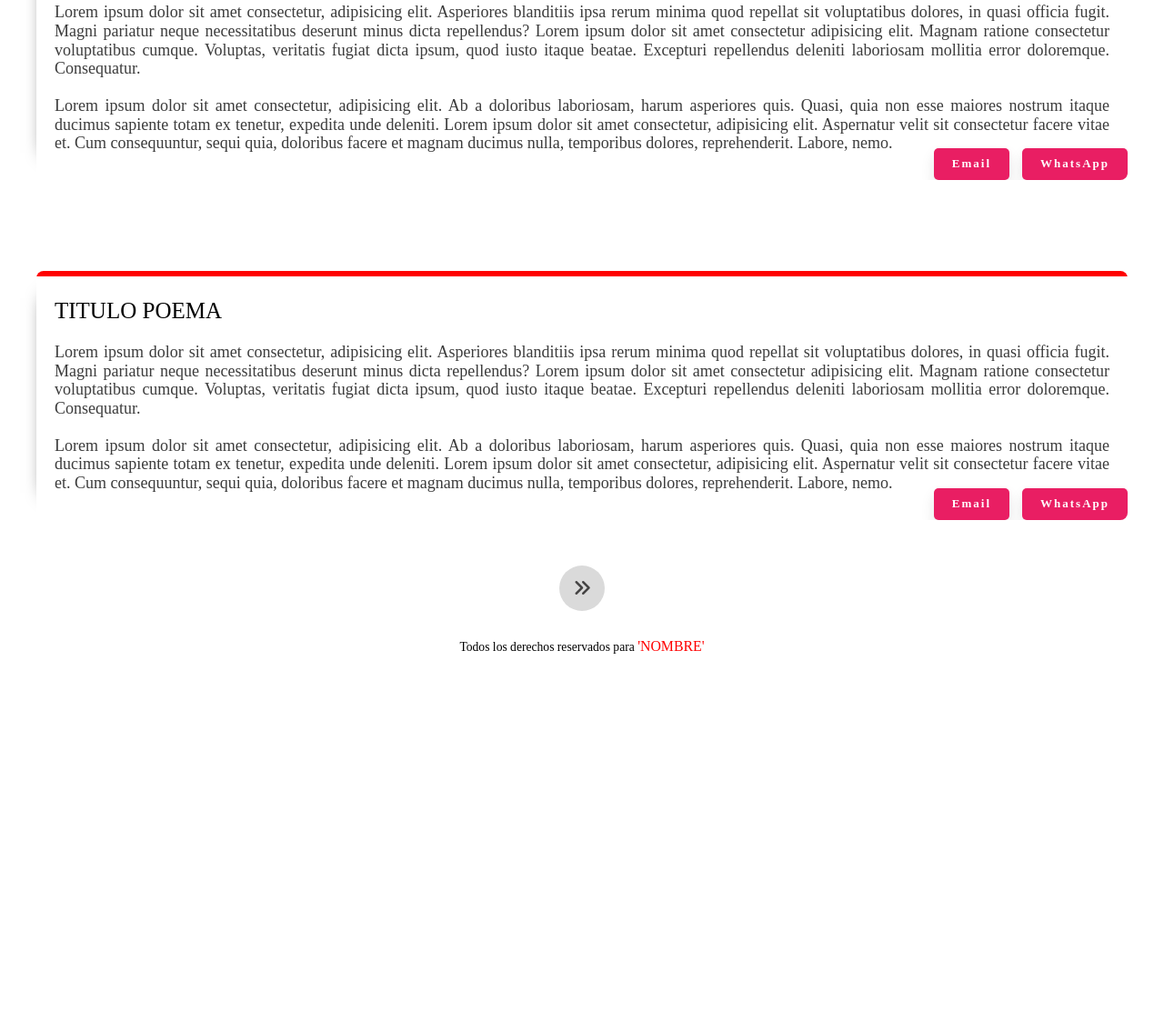
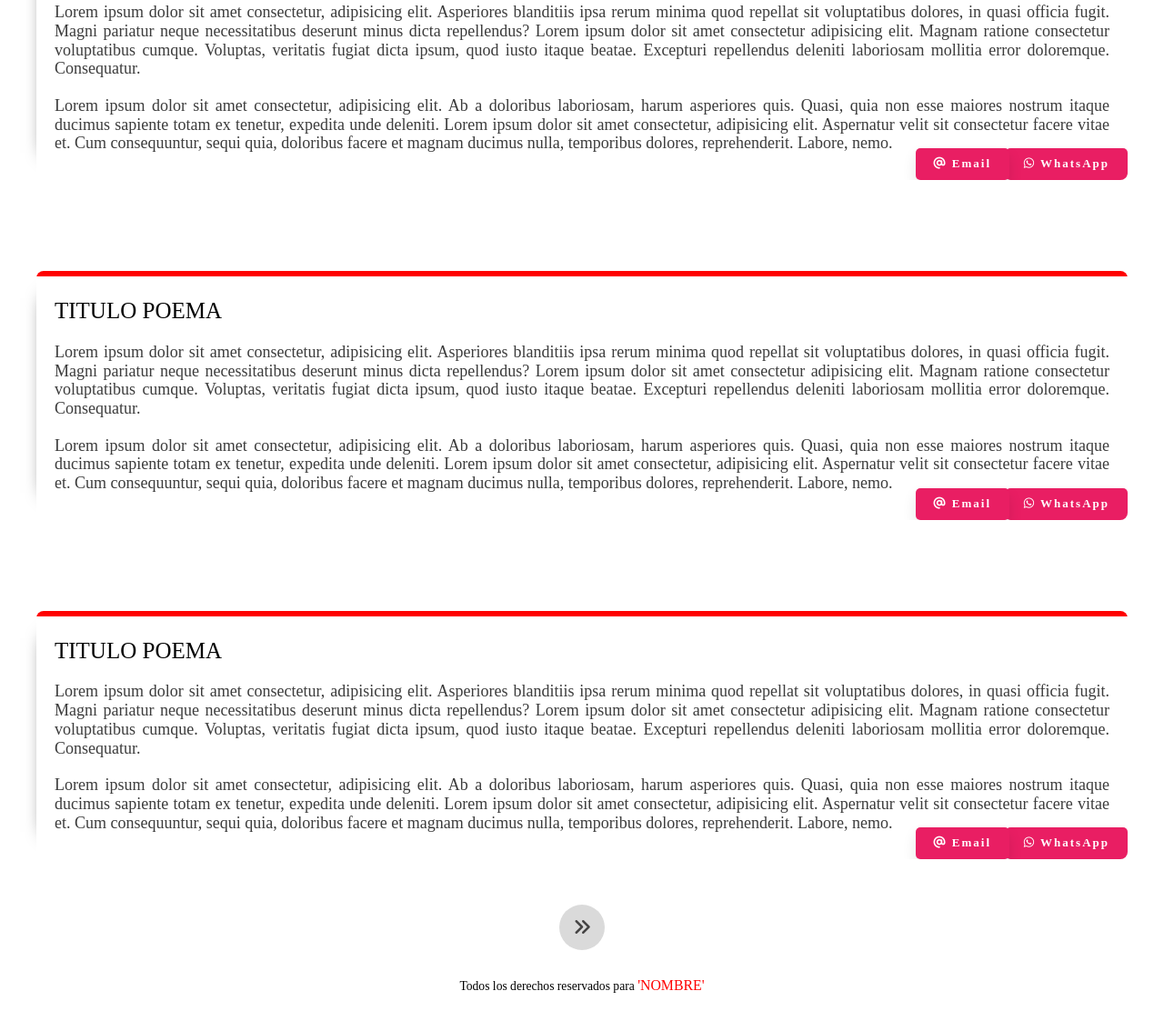
Before and after one commit to John17725/pojecto_1, a plain HTML site: page index.html in a window 1280 px wide. Shown: the part 1079-2202 px from the top of the page at 91% size. Before the commit the page ends 1829 px from the top, so only its background shows below. Drawn offline with Linux system fonts and the light colour scheme.

Commit message:
Actualizaciones y correciones

```diff
--- a/index.html
+++ b/index.html
@@ -57,8 +57,8 @@
 					<h2>TITULO POEMA</h2>
 					<p>Lorem ipsum dolor sit amet consectetur, adipisicing elit. Asperiores blanditiis ipsa rerum minima quod repellat sit voluptatibus dolores, in quasi officia fugit. Magni pariatur neque necessitatibus deserunt minus dicta repellendus? Lorem ipsum dolor sit amet consectetur adipisicing elit. Magnam ratione consectetur voluptatibus cumque. Voluptas, veritatis fugiat dicta ipsum, quod iusto itaque beatae. Excepturi repellendus deleniti laboriosam mollitia error doloremque. Consequatur.</p>
 					<p>Lorem ipsum dolor sit amet consectetur, adipisicing elit. Ab a doloribus laboriosam, harum asperiores quis. Quasi, quia non esse maiores nostrum itaque ducimus sapiente totam ex tenetur, expedita unde deleniti. Lorem ipsum dolor sit amet consectetur, adipisicing elit. Aspernatur velit sit consectetur facere vitae et. Cum consequuntur, sequi quia, doloribus facere et magnam ducimus nulla, temporibus dolores, reprehenderit. Labore, nemo.</p>
-					<a href="#" class="btn-enviar-1">WhatsApp</a>
-					<a href="#" class="btn-enviar-2">Email</a>
+					<a href="#" class="btn-enviar-1"><i class="fab fa-whatsapp"></i> WhatsApp</a>
+					<a href="#" class="btn-enviar-2"><i class="fas fa-at"></i> Email</a>
 				</article>
 			</div>
 		</section>
@@ -68,8 +68,19 @@
 					<h2>TITULO POEMA</h2>
 					<p>Lorem ipsum dolor sit amet consectetur, adipisicing elit. Asperiores blanditiis ipsa rerum minima quod repellat sit voluptatibus dolores, in quasi officia fugit. Magni pariatur neque necessitatibus deserunt minus dicta repellendus? Lorem ipsum dolor sit amet consectetur adipisicing elit. Magnam ratione consectetur voluptatibus cumque. Voluptas, veritatis fugiat dicta ipsum, quod iusto itaque beatae. Excepturi repellendus deleniti laboriosam mollitia error doloremque. Consequatur.</p>
 					<p>Lorem ipsum dolor sit amet consectetur, adipisicing elit. Ab a doloribus laboriosam, harum asperiores quis. Quasi, quia non esse maiores nostrum itaque ducimus sapiente totam ex tenetur, expedita unde deleniti. Lorem ipsum dolor sit amet consectetur, adipisicing elit. Aspernatur velit sit consectetur facere vitae et. Cum consequuntur, sequi quia, doloribus facere et magnam ducimus nulla, temporibus dolores, reprehenderit. Labore, nemo.</p>
-					<a href="#" class="btn-enviar-1">WhatsApp</a>
-					<a href="#" class="btn-enviar-2">Email</a>
+					<a href="#" class="btn-enviar-1"><i class="fab fa-whatsapp"></i> WhatsApp</a>
+					<a href="#" class="btn-enviar-2"><i class="fas fa-at"></i> Email</a>
+				</article>
+			</div>
+		</section>
+		<section class="article-content">
+			<div class="container-content">
+				<article>
+					<h2>TITULO POEMA</h2>
+					<p>Lorem ipsum dolor sit amet consectetur, adipisicing elit. Asperiores blanditiis ipsa rerum minima quod repellat sit voluptatibus dolores, in quasi officia fugit. Magni pariatur neque necessitatibus deserunt minus dicta repellendus? Lorem ipsum dolor sit amet consectetur adipisicing elit. Magnam ratione consectetur voluptatibus cumque. Voluptas, veritatis fugiat dicta ipsum, quod iusto itaque beatae. Excepturi repellendus deleniti laboriosam mollitia error doloremque. Consequatur.</p>
+					<p>Lorem ipsum dolor sit amet consectetur, adipisicing elit. Ab a doloribus laboriosam, harum asperiores quis. Quasi, quia non esse maiores nostrum itaque ducimus sapiente totam ex tenetur, expedita unde deleniti. Lorem ipsum dolor sit amet consectetur, adipisicing elit. Aspernatur velit sit consectetur facere vitae et. Cum consequuntur, sequi quia, doloribus facere et magnam ducimus nulla, temporibus dolores, reprehenderit. Labore, nemo.</p>
+					<a href="#" class="btn-enviar-1"><i class="fab fa-whatsapp"></i> WhatsApp</a>
+					<a href="#" class="btn-enviar-2"><i class="fas fa-at"></i> Email</a>
 				</article>
 			</div>
 		</section>
```
